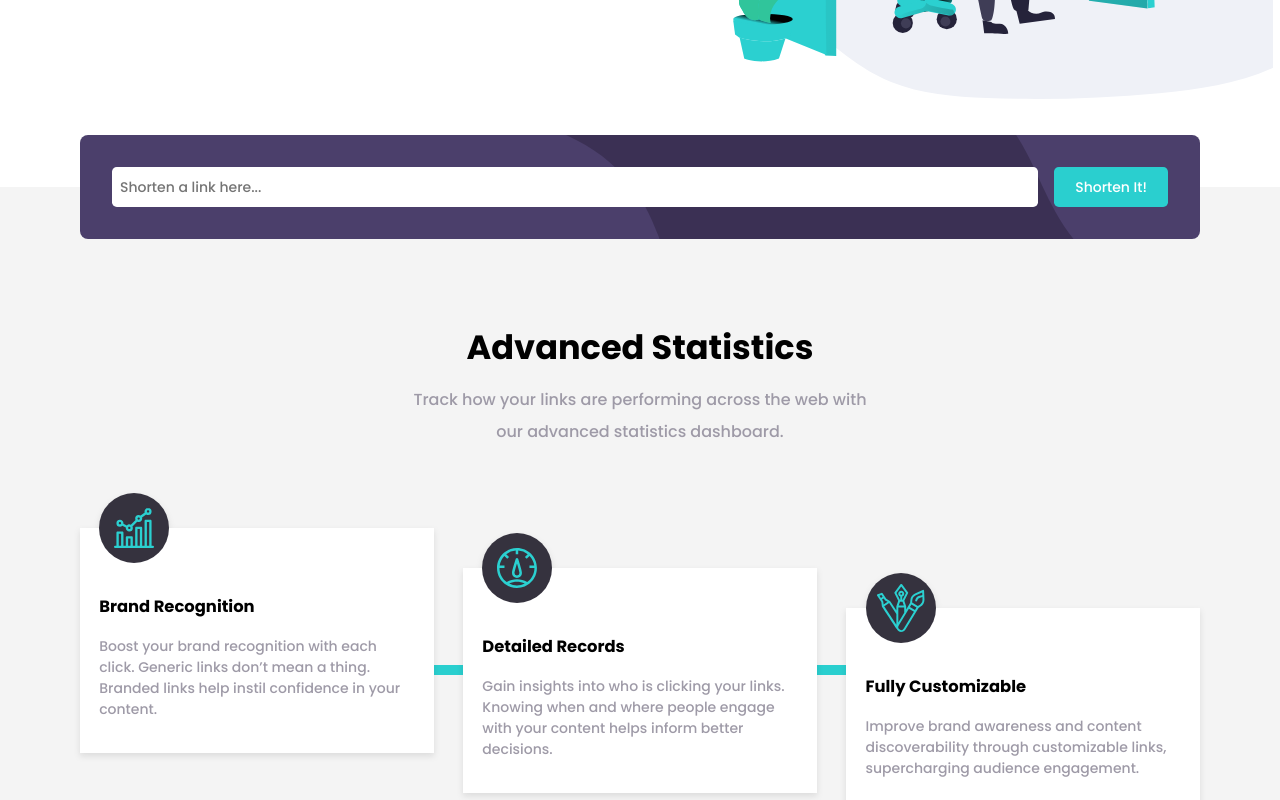
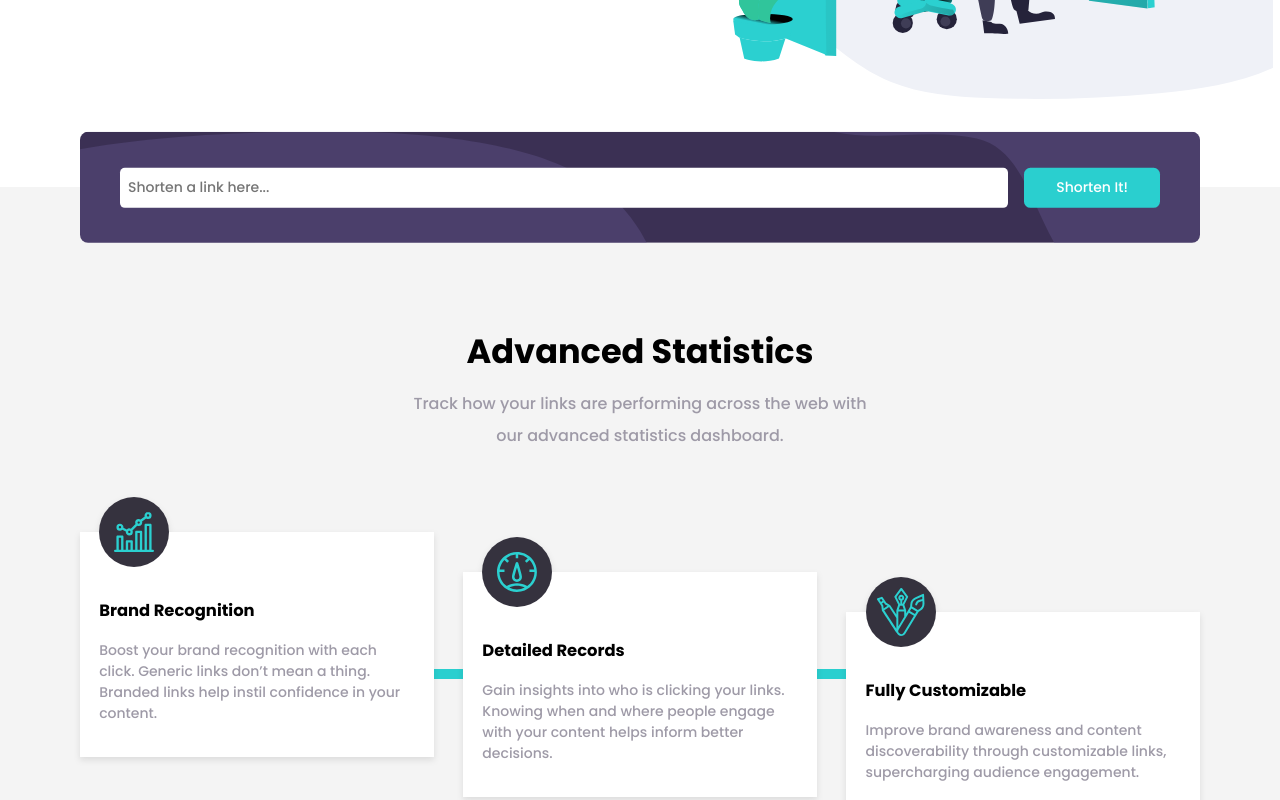
Before and after one commit to BIGWHALE-dev/URL-Shortening-API-Wale, a React (Vite) app: page / in a window 1280 px wide. Shown: the part 440-1240 px from the top of the page. Built offline with nearby package versions, Linux system fonts and the light colour scheme.

Commit message:
'changes'

```diff
--- a/index.html
+++ b/index.html
@@ -10,8 +10,6 @@
 
   <title>Frontend Mentor | Shortly URL shortening API Challenge</title>
 
-  <!-- Feel free to remove these styles or customise in your own stylesheet 👍 -->
-
 </head>
 
 <body>
--- a/src/components/Footer/Footer.css
+++ b/src/components/Footer/Footer.css
@@ -1,6 +1,5 @@
 footer {
   background-color: var(--Gray-950);
-  font-size: 16px;
 }
 
 .footer__container {
--- a/src/components/Main/BoostSection/Boost.css
+++ b/src/components/Main/BoostSection/Boost.css
@@ -8,5 +8,6 @@
 
   h2 {
     color: white;
+    margin-top: 0;
   }
 }
--- a/src/components/Main/MainSection.css
+++ b/src/components/Main/MainSection.css
@@ -1,7 +1,7 @@
 .main-section {
   background-color: #f4f4f4;
   width: 100%;
-  font-size: 16px;
+  font-size: 1rem;
 }
 
 .main-section_container {
@@ -23,7 +23,7 @@
 
 @media (min-width: 48rem) {
   .main-section {
-    font-size: 14px;
+    font-size: 0.875rem;
   }
 
   .section-intro__container {
--- a/src/components/Main/SearchBar.css
+++ b/src/components/Main/SearchBar.css
@@ -15,7 +15,7 @@ form {
   gap: 1rem;
 }
 
-input {
+.search-bar_container input {
   height: 2.5rem;
   border-radius: 0.3rem;
   border: none;
@@ -38,42 +38,44 @@ input:placeholder-shown {
 #search_bar {
   width: 100%;
   font-size: inherit;
-  padding: 8px;
+  padding: 0.5rem;
 }
 
 .error_msg {
   margin: 0;
   text-align: left;
   color: var(--Red-400);
-  font-size: 0.85rem;
+  font-size: 0.8rem;
 }
 
-.search-btn {
+.search-bar_container .search-btn {
   background-color: var(--Blue-400);
   color: white;
+  padding-inline: 2rem;
 }
 
 @media (min-width: 48rem) {
   .search-bar_container {
     background: var(--Purple-950)
-      url(../../../public/images/bg-shorten-desktop.svg) bottom 0 left 0 / 100%
-      no-repeat;
-    padding: 2rem;
+      url(../../../public/images/bg-shorten-desktop.svg) bottom 50% left 0 /
+      cover no-repeat;
+    padding: 2.2rem 2.5rem;
   }
 
   form {
     flex-direction: row;
-
-    div {
-      flex: 1;
-    }
   }
 
   .input-err__container {
     position: relative;
+    flex: 1;
 
     .error_msg {
       position: absolute;
     }
   }
+
+  .search-bar_container .search-btn {
+    border-radius: 0.4rem;
+  }
 }
--- a/src/components/Main/ShortenedList.css
+++ b/src/components/Main/ShortenedList.css
@@ -49,13 +49,12 @@
 
 @media (min-width: 48rem) {
   .lists__container {
-    padding-top: 4.25rem;
+    padding-top: 4.5rem;
   }
 
   .shortenedList {
     flex-direction: row;
     justify-content: space-between;
-    /* padding-inline: 1em; */
   }
 
   hr {
--- a/src/index.css
+++ b/src/index.css
@@ -4,7 +4,6 @@
   font-family: "Poppins", sans-serif;
   line-height: 1.5;
   font-weight: 500;
-  font-size: 1.125rem;
 
   /* color-scheme: light dark; */
   /* color: var(--Gray-900); */
@@ -42,6 +41,7 @@ body {
   margin: 0;
   min-width: 320px;
   min-height: 100vh;
+  font-size: 1.125em;
 }
 
 h1 {
@@ -88,8 +88,8 @@ input[type="submit"]:active {
 } */
 
 @media (min-width: 48rem) {
-  :root {
-    font-size: 1rem;
+  body {
+    font-size: 1em;
   }
 
   button:not(.transparent_btn):hover,
```
